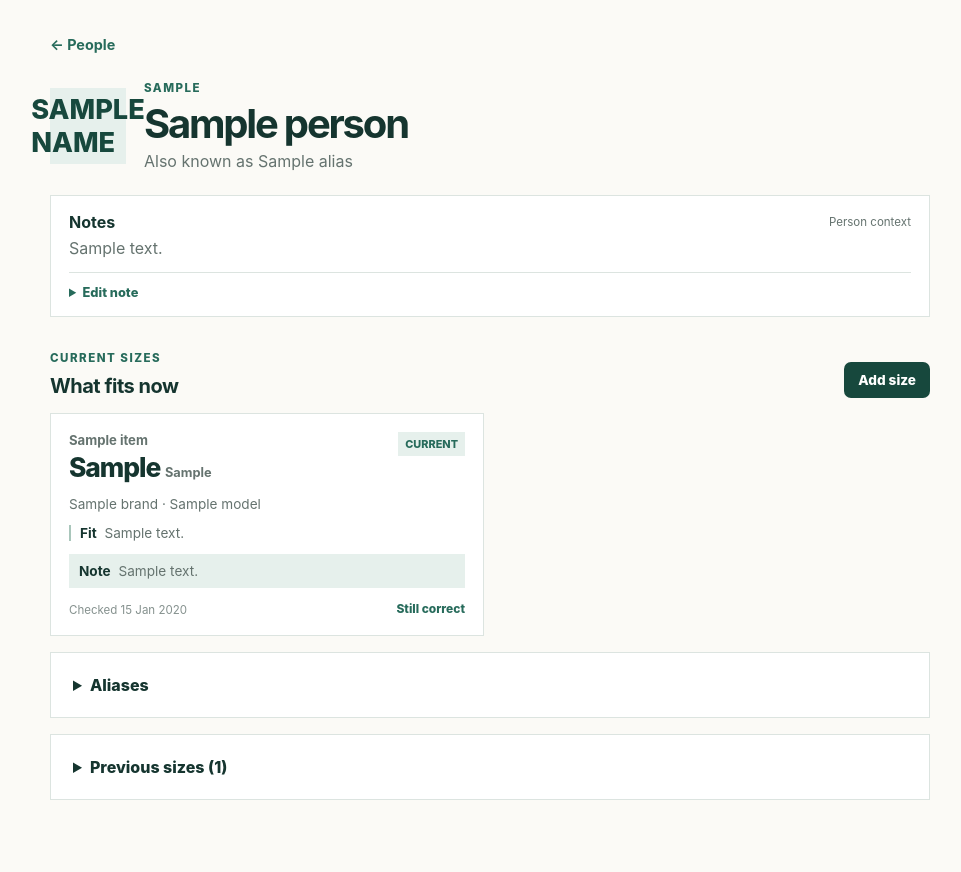
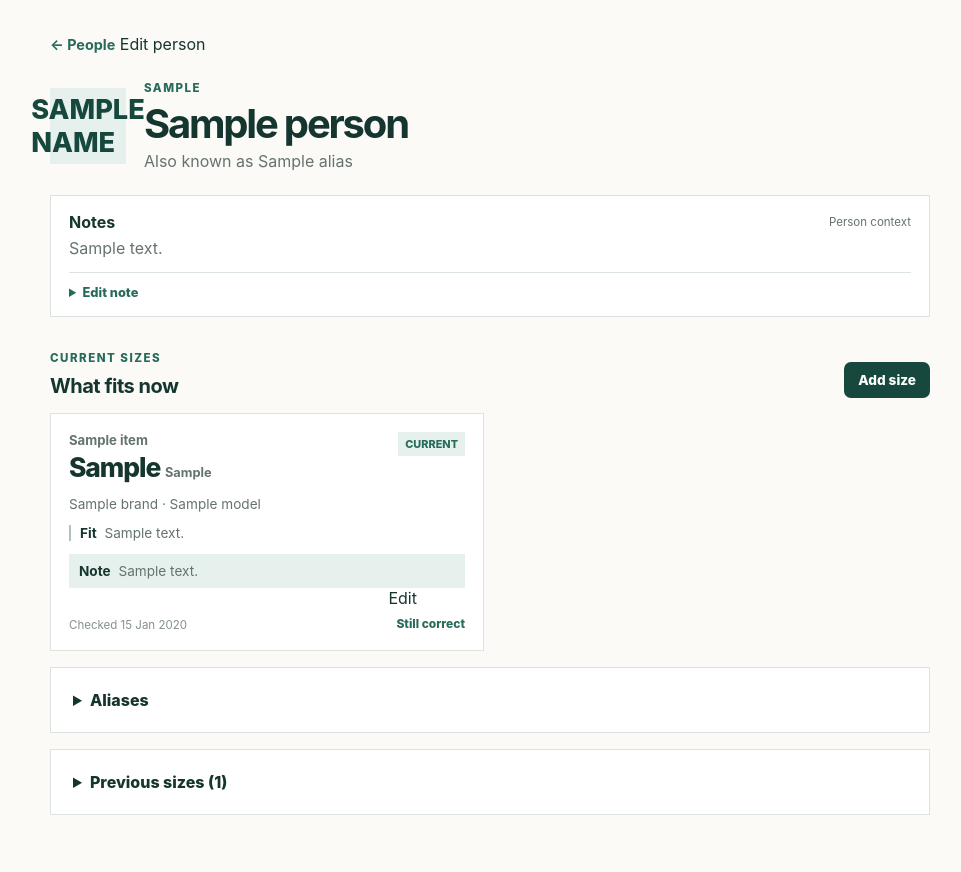
Before and after one commit to teranchristian/size-note, a FastAPI app: template size_note/templates/person_detail.html in a window 1280 px wide. Shown: the part 68-940 px from the top of the page, without its empty margins (150-1111 px from the left). Before the commit the page ends 868 px from the top, so only its background shows below. Run offline with FastAPI, Linux system fonts and the light colour scheme; the template is opened without the code that fills it: most values are stand-ins (such as "Sample title", 1, 10 or a date in 2020).

Commit message:
feat: expose person and size edit actions

```diff
--- a/size_note/templates/person_detail.html
+++ b/size_note/templates/person_detail.html
@@ -1,7 +1,10 @@
 {% extends "base.html" %}
 {% block title %}{{ person.name }} · Size Note{% endblock %}
 {% block content %}
-  <a class="back-link" href="{{ url_for('home') }}">← People</a>
+  <div class="page-toolbar">
+    <a class="back-link" href="{{ url_for('home') }}">← People</a>
+    <a class="text-action" href="{{ url_for('edit_person', person_id=person.id) }}">Edit person</a>
+  </div>
   <section class="profile-heading">
     <span class="avatar large">{{ person.name[0]|upper }}</span>
     <div>
@@ -52,9 +55,12 @@
           {% if record.notes %}<p class="record-note"><strong>Note</strong> {{ record.notes }}</p>{% endif %}
           <div class="verification-row">
             <p class="verified">Checked {{ record.verified_at.strftime('%d %b %Y') }}</p>
-            <form action="{{ url_for('verify_size_web', person_id=person.id, size_id=record.id) }}" method="post">
-              <button type="submit">Still correct</button>
-            </form>
+            <div class="size-actions">
+              <a href="{{ url_for('edit_size', person_id=person.id, size_id=record.id) }}">Edit</a>
+              <form action="{{ url_for('verify_size_web', person_id=person.id, size_id=record.id) }}" method="post">
+                <button type="submit">Still correct</button>
+              </form>
+            </div>
           </div>
         </article>
       {% endfor %}
@@ -79,7 +85,10 @@
       <summary>Previous sizes ({{ history|length }})</summary>
       <div class="history-list">
         {% for record in history %}
-          <div><strong>{{ record.item }} · {{ record.size_value }}</strong><span>{{ record.size_system or 'No system' }} · checked {{ record.verified_at.strftime('%d %b %Y') }}</span></div>
+          <div class="history-row">
+            <div><strong>{{ record.item }} · {{ record.size_value }}</strong><span>{{ record.size_system or 'No system' }} · checked {{ record.verified_at.strftime('%d %b %Y') }}</span></div>
+            <a href="{{ url_for('edit_size', person_id=person.id, size_id=record.id) }}">Edit</a>
+          </div>
         {% endfor %}
       </div>
     </details>
```
